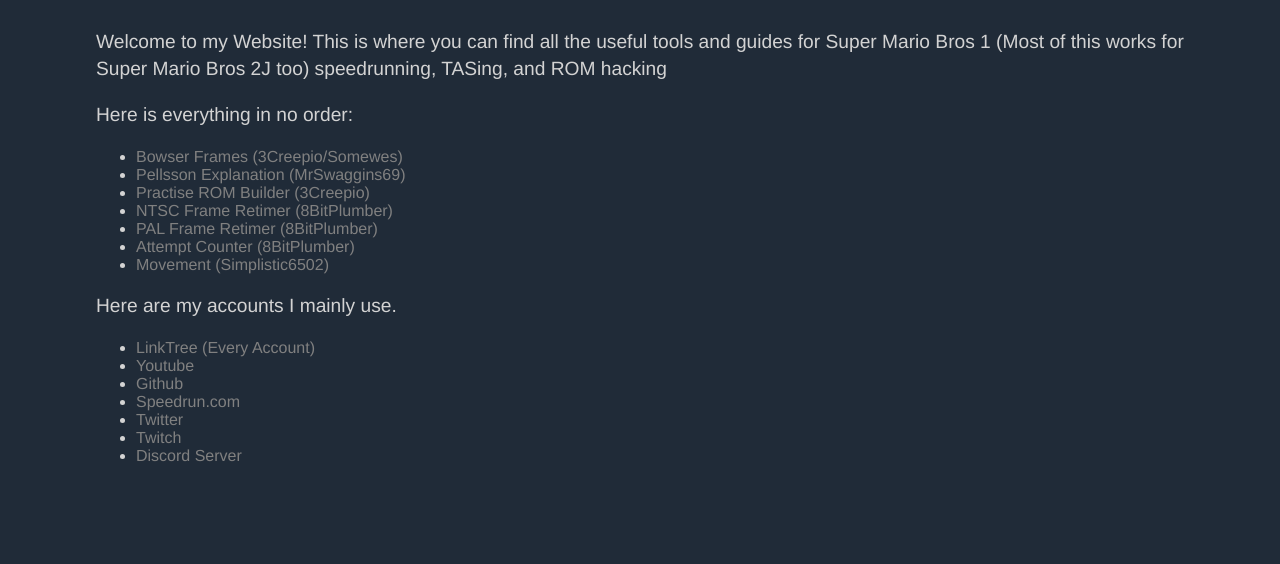
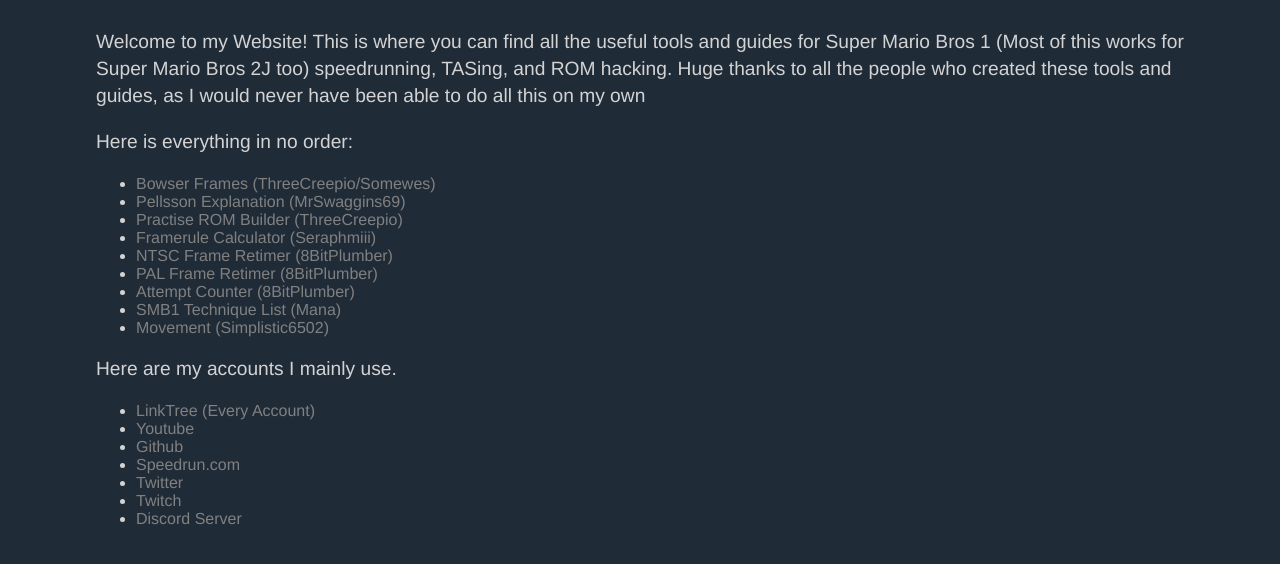
Before and after one commit to 8BitPlumber/8BitPlumber.github.io, a plain HTML site: page index.html in a window 1280 px wide. Shown: the part 108-672 px from the top of the page. Drawn offline with Linux system fonts and the light colour scheme.

Commit message:
Add some resources and favicon

```diff
--- a/index.html
+++ b/index.html
@@ -12,18 +12,22 @@
 		</script>
 		<title>8bitplumber.github.io</title>
 		<link rel="stylesheet" type="text/css" href="css/main.css">
+		<link rel="icon" type="image/x-icon" href="favicon.png">
 	</head>
 	<body>
 		<h1>8bitplumber.github.io</h1>
-		<p>Welcome to my Website! This is where you can find all the useful tools and guides for Super Mario Bros 1 (Most of this works for Super Mario Bros 2J too) speedrunning, TASing, and ROM hacking</p>
+		<p>Welcome to my Website! This is where you can find all the useful tools and guides for Super Mario Bros 1 (Most of this works for Super Mario Bros 2J too) speedrunning, TASing, and ROM hacking.
+		Huge thanks to all the people who created these tools and guides, as I would never have been able to do all this on my own</p>
 		<p>Here is everything in no order:</p>
 			<ul>
-			<li><a href="./bowser_frames.html">Bowser Frames (3Creepio/Somewes)</a></li>
+			<li><a href="./bowser_frames.html">Bowser Frames (ThreeCreepio/Somewes)</a></li>
 			<li><a href="https://rentry.org/smbpellsson">Pellsson Explanation (MrSwaggins69)</a></li>
-			<li><a href="https://3.creep.io/smb1/practiserom/">Practise ROM Builder (3Creepio)</a></li>
+			<li><a href="https://3.creep.io/smb1/practiserom/">Practise ROM Builder (ThreeCreepio)</a></li>
+			<li><a href="https://seraphmiii.neocities.org/smb1/rulecalc/">Framerule Calculator (Seraphmiii)</a></li>
 			<li><a href="https://docs.google.com/spreadsheets/d/18DuOYi1jawpiibLC-FYPcBppoTcgrWejd9IX4LlHkGM/edit#gid=0">NTSC Frame Retimer (8BitPlumber)</a></li>
 			<li><a href="https://docs.google.com/spreadsheets/d/1Ri6Bx0qMH_GzVfDrlDVRzVOzyIqEs_UTQy70tyrQyiA/edit#gid=0">PAL Frame Retimer (8BitPlumber)</a></li>
 			<li><a href="https://github.com/8BitPlumber/Attempt-Counter">Attempt Counter (8BitPlumber)</a></li>
+			<li><a href="http://www.mana3535.com/m1/techniquelist/Technique_List.html">SMB1 Technique List (Mana)</a></li>
 			<li><a href="https://simplistic6502.github.io/smb1_tll/smbpedia_movement.html">Movement (Simplistic6502)</a></li>
 			</ul>
 		<p>Here are my accounts I mainly use.</p>
```
